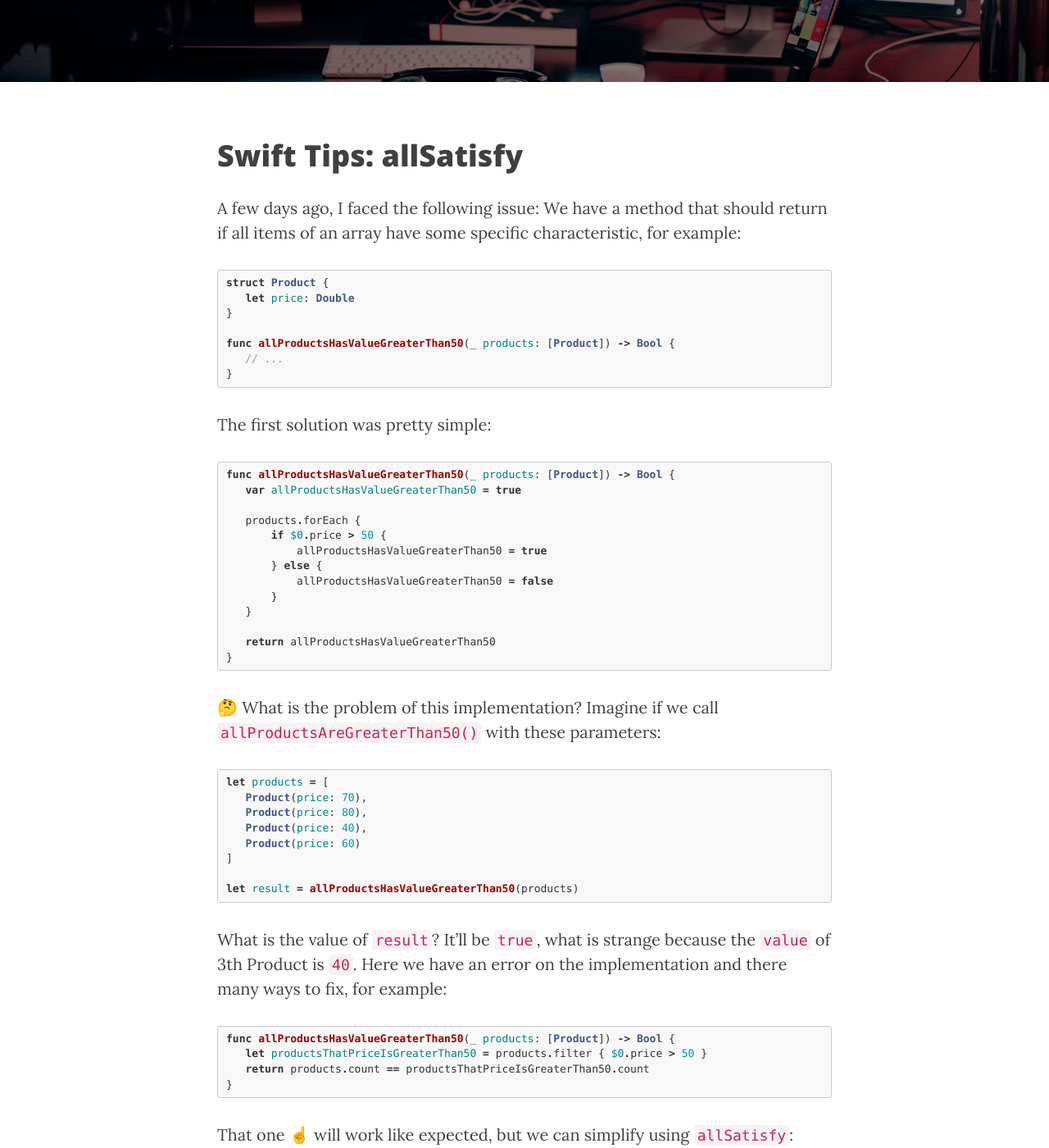
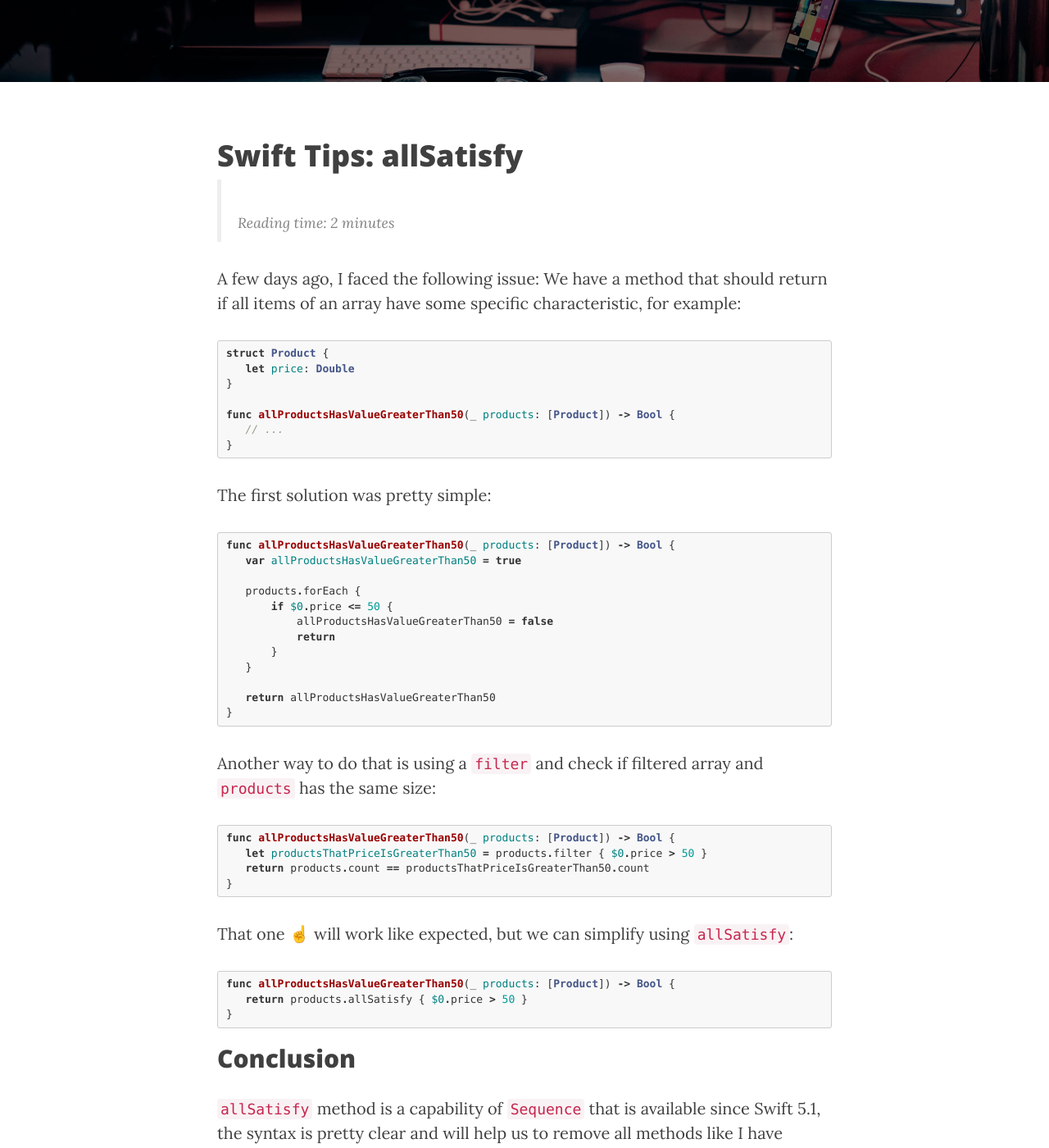
Before and after one commit to serralvo/serralvo.github.io, a Jekyll site: the page built from _posts/2020-09-21-swift-tips-all-satisfy.markdown, in a window 1280 px wide and 1400 px high, scrolled down 313 px. Shown: the whole window at 82% size. Built offline with Jekyll 4.4.1, drawn with Linux system fonts in a browser that asks for light colours; nearby versions of some CDN libraries; some of the changed text lies outside the part shown.

Commit message:
Update 2020-09-21-swift-tips-all-satisfy.markdown

````diff
--- a/_posts/2020-09-21-swift-tips-all-satisfy.markdown
+++ b/_posts/2020-09-21-swift-tips-all-satisfy.markdown
@@ -5,6 +5,8 @@ layout: post
 ---
 
 # Swift Tips: allSatisfy
+
+> Reading time: 2 minutes
 
 A few days ago, I faced the following issue: We have a method that should return if all items of an array have some specific characteristic, for example:
 
@@ -25,10 +27,9 @@ func allProductsHasValueGreaterThan50(_ products: [Product]) -> Bool {
    var allProductsHasValueGreaterThan50 = true
 
    products.forEach {
-       if $0.price > 50 {
-           allProductsHasValueGreaterThan50 = true
-       } else {
+       if $0.price <= 50 {
            allProductsHasValueGreaterThan50 = false
+           return
        }
    }
 
@@ -36,20 +37,7 @@ func allProductsHasValueGreaterThan50(_ products: [Product]) -> Bool {
 }
 ```
 
-🤔 What is the problem of this implementation? Imagine if we call `allProductsAreGreaterThan50()` with these parameters:
-
-```swift
-let products = [
-   Product(price: 70),
-   Product(price: 80),
-   Product(price: 40),
-   Product(price: 60)
-]
-
-let result = allProductsHasValueGreaterThan50(products)
-```
-
-What is the value of `result`? It'll be `true`, what is strange because the `value` of 3th Product is `40`. Here we have an error on the implementation and there many ways to fix, for example:
+Another way to do that is using a `filter` and check if filtered array and `products` has the same size:
 
 ```swift
 func allProductsHasValueGreaterThan50(_ products: [Product]) -> Bool {
@@ -72,4 +60,4 @@ func allProductsHasValueGreaterThan50(_ products: [Product]) -> Bool {
 
 ## References
 
-Apple Documentation.
+[Apple Documentation](https://developer.apple.com/documentation/swift/array/2994715-allsatisfy)
````
